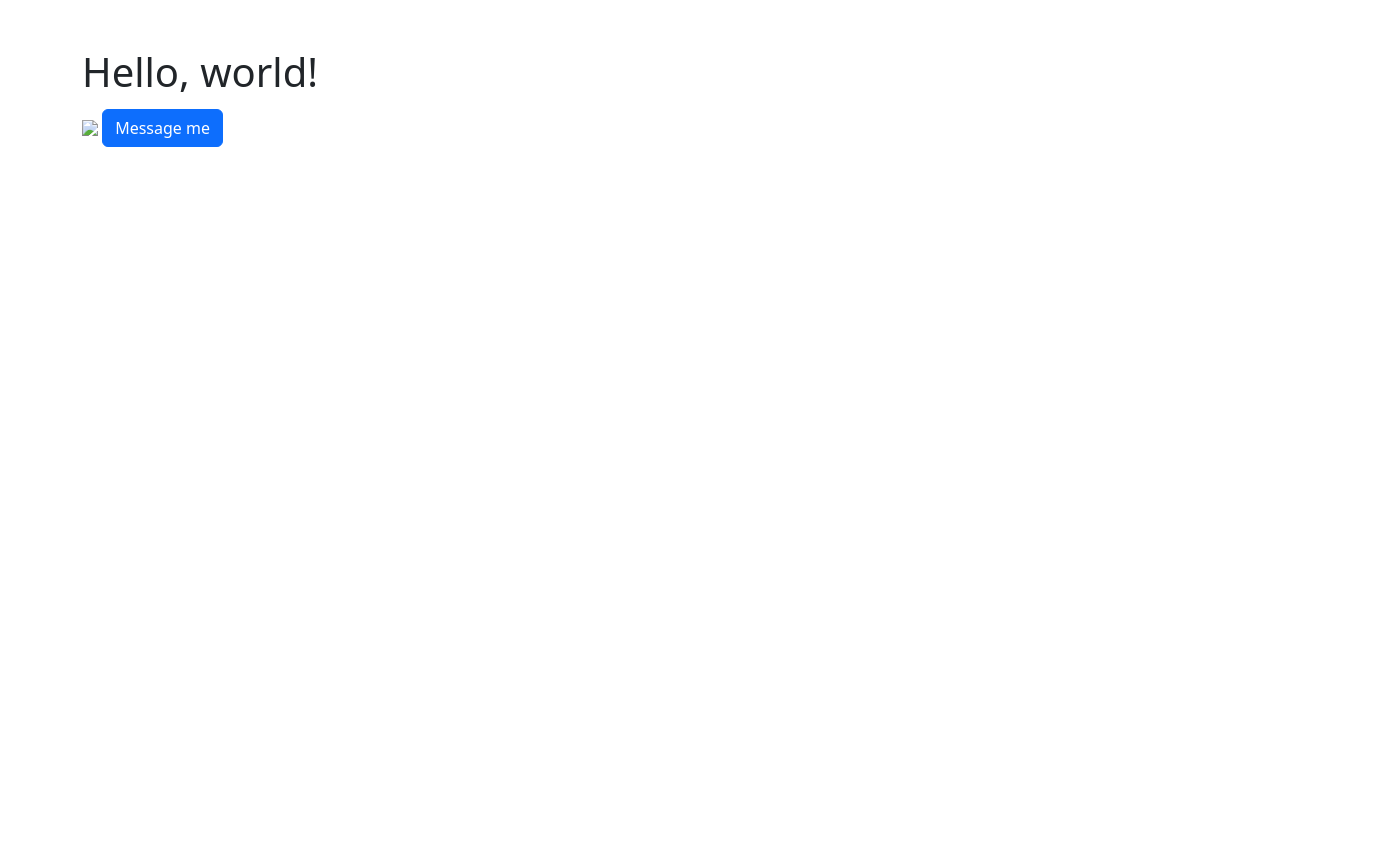
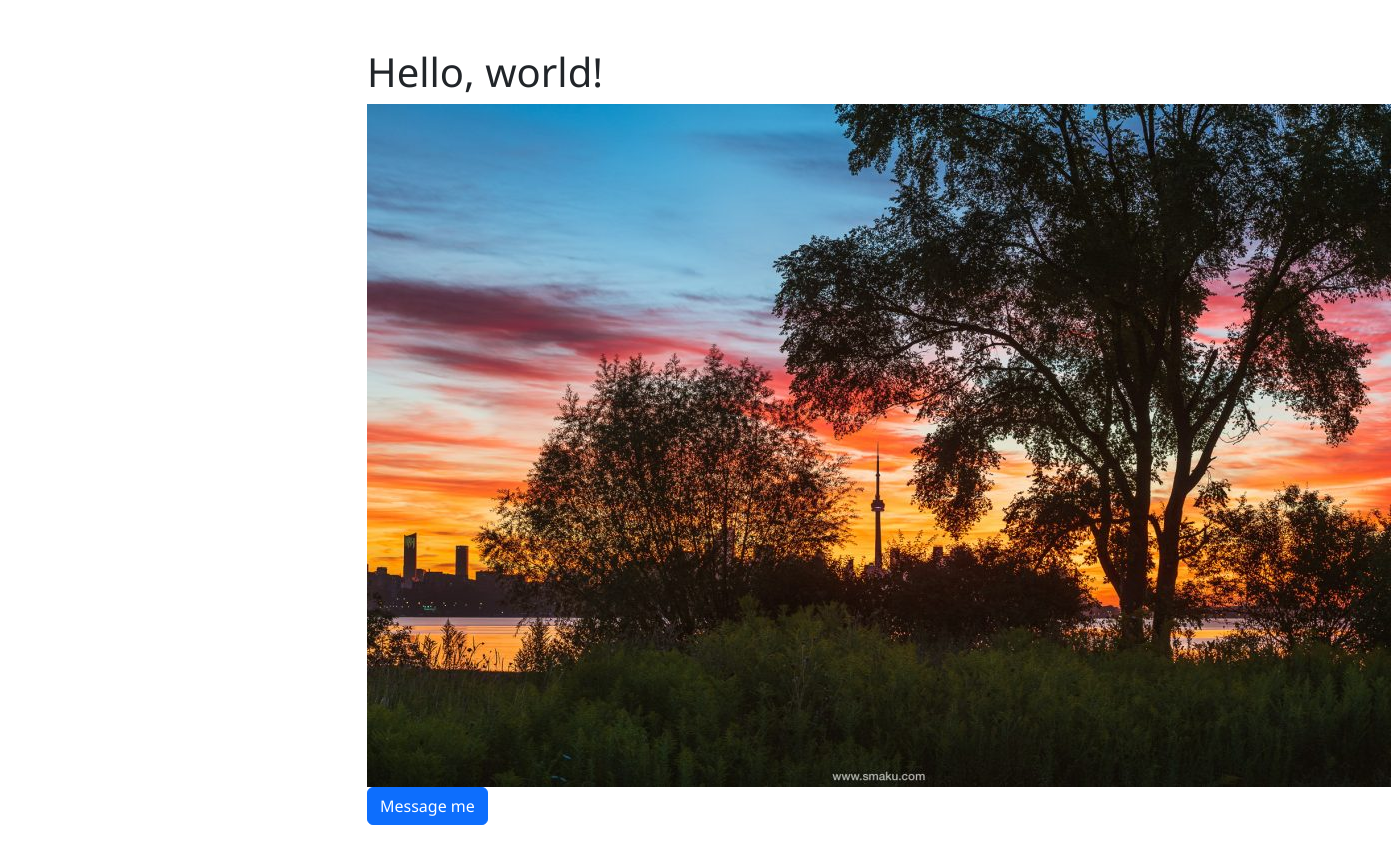
Before and after one commit to emily121212/Hellworld, a plain HTML site: page index.html in a window 1280 px wide. Shown: the whole page, 1391 px wide, since content can reach past the window. Before the commit the page ends 800 px from the top, so only its background shows below. Drawn offline with nearby package versions, Linux system fonts and the light colour scheme.

Commit message:
CSS  integration and HTML updates

```diff
--- a/index.html
+++ b/index.html
@@ -6,17 +6,19 @@
     <title>Bootstrap demo</title>
     <link href="https://cdn.jsdelivr.net/npm/bootstrap@5.3.3/dist/css/bootstrap.min.css" rel="stylesheet" integrity="sha384-QWTKZyjpPEjISv5WaRU9OFeRpok6YctnYmDr5pNlyT2bRjXh0JMhjY6hW+ALEwIH" crossorigin="anonymous">
   </head>
+  <link href="style.css" rel="stylesheet"
   <body>
     <div class="container">
 
-        <div class="row justify-conteb-center my-5">
+        <div class="row justify-content-center my-5">
 
             <div class="col-6">
               <h1>Hello, world!</h1>
-              <img src="iamges.sunset.webp" class="w-100 my-3">
-              <a href="https://github.com/emily121212/Hellworld" class="btn btn-primary">
+              <img src="Images/Sunset.jpg"/>
+              <a href="https://emily121212.github.io/Hellworld" class="btn btn-primary">
                 Message me
-                </a>
+
+              </a>
             </div>
 
         </div>
--- a/style.css
+++ b/style.css
@@ -0,0 +1,4 @@
+body
+{
+    font-family: 'Segoe UI', Tahoma, Geneva, Verdana, sans-serif;
+}
```
Also changed, not shown: Images/Sunset.jpg (added), Images/sunset.webp (deleted).
